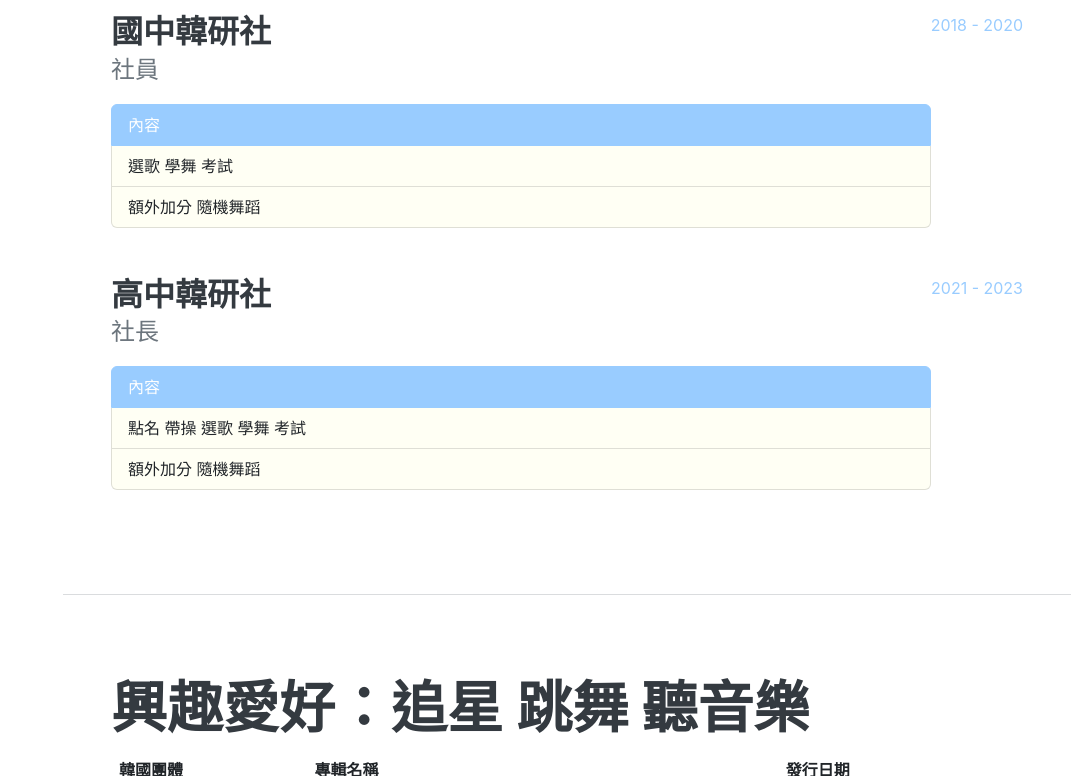
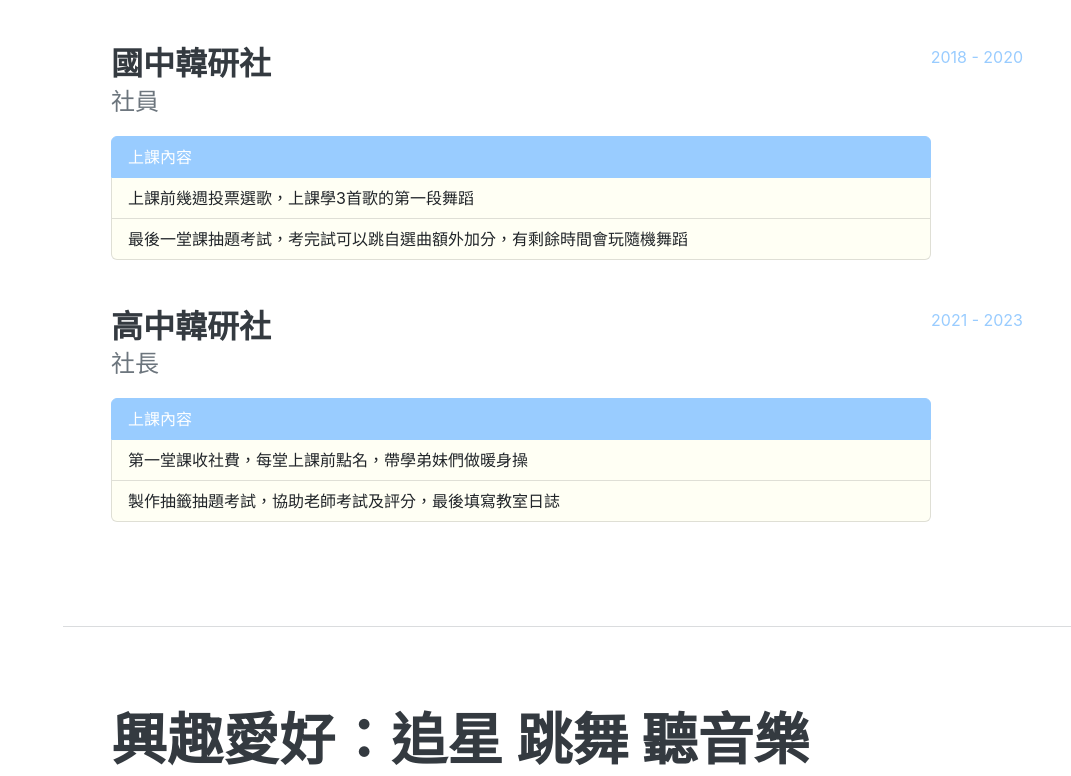
Before and after one commit to chuangziyi/chuangziyi.github.io, a plain HTML site: page index.html in a window 1280 px wide. Shown: the part 2024-2800 px from the top of the page, without its empty margins (209-1280 px from the left). Drawn offline with nearby package versions, Linux system fonts and the light colour scheme; a web font is replaced by a local one.

Commit message:
66666666666666

```diff
--- a/css/mystyles.css
+++ b/css/mystyles.css
@@ -47,7 +47,7 @@ section#about.resume-section{
 .chloeserif{
   font-family: "Noto Serif TC", serif;
   font-weight: 900;
-  width: 50%;
+  width:60%;
 }
 
 .chloehl{
@@ -60,3 +60,7 @@ section#about.resume-section{
     background-size: cover;
     background-repeat: no-repeat;
 }
+
+.chloeth{
+    font-size: 150%;
+}
--- a/index.html
+++ b/index.html
@@ -48,10 +48,10 @@
                         <span class="text-primary">chloe</span>
                     </h1>
                     <div class="subheading mb-5" class="chloelink">
-                        追星使我窮，卻使我心靈富足
-                        <a href="mailto:name@email.com" class="chloelink">chloe950116@email.com</a>
+                        人生只缺三張票，門票機票和鈔票
+                        <a href="mailto:name@email.com" class="chloelink">chloe950116@gmail.com</a>
                     </div>
-                    <p class="lead mb-5 chloeserif">貨真價實K-pop人，在韓娛圈混了快10年，人生大概有百分之九十都在追星，追星追到腦袋好像有點秀逗秀逗，為了賺追星錢是個可憐打工仔，喜歡衝韓國線下演唱會，曾經在-6度的天氣熬夜排演唱會限定周邊，有時候會接一些演唱會周邊代購。</p>
+                    <p class="lead mb-5 chloeserif">貨真價實K-pop人，在韓娛圈混了快10年，人生大概有百分之九十都在追星，追星追到腦袋好像有點秀逗秀逗，為了賺追星錢是個可憐打工仔，喜歡衝韓國線下演唱會，曾經在零下6度的天氣熬夜排演唱會限定周邊，好像排了四五個小時超有病，有時候會接一些演唱會周邊代購。喜歡跳舞也喜歡韓團刀群舞，以前很常和朋友相約在爵士廣場練舞，會接韓團舞蹈cover拍攝，也在演唱會場外拍攝過cover舞蹈。</p>
                 </div>
             </section>
             <hr class="m-0" />
@@ -93,9 +93,9 @@
                             <h3 class="mb-0">國中韓研社</h3>
                             <div class="subheading mb-3">社員</div>
                             <ol class="list-group">
-                                <li class="list-group-item active">內容</li>
-                                <li class="list-group-item">選歌 學舞 考試</li>
-                                <li class="list-group-item">額外加分 隨機舞蹈</li>
+                                <li class="list-group-item active">上課內容</li>
+                                <li class="list-group-item">上課前幾週投票選歌，上課學3首歌的第一段舞蹈</li>
+                                <li class="list-group-item">最後一堂課抽題考試，考完試可以跳自選曲額外加分，有剩餘時間會玩隨機舞蹈</li>
                             </ol>
                         </div>
                         <div class="flex-shrink-0"><span class="text-primary">2018 - 2020</span></div>
@@ -105,9 +105,9 @@
                             <h3 class="mb-0">高中韓研社</h3>
                             <div class="subheading mb-3">社長</div>
                             <ol class="list-group">
-                                <li class="list-group-item active">內容</li>
-                                <li class="list-group-item">點名 帶操 選歌 學舞 考試</li>
-                                <li class="list-group-item">額外加分 隨機舞蹈</li>
+                                <li class="list-group-item active">上課內容</li>
+                                <li class="list-group-item">第一堂課收社費，每堂上課前點名，帶學弟妹們做暖身操</li>
+                                <li class="list-group-item">製作抽籤抽題考試，協助老師考試及評分，最後填寫教室日誌</li>
                             </ol>
                         </div>
                         <div class="flex-shrink-0"><span class="text-primary">2021 - 2023</span></div>
@@ -121,9 +121,9 @@
                     <h2 class="mb-５">興趣愛好：追星 跳舞 聽音樂</h2>
                     <table class="table">
                         <tr>
-                            <th>韓國團體</th>
-                            <th>專輯名稱</th>
-                            <th>發行日期</th>
+                            <th class="chloeth">韓國團體</th>
+                            <th class="chloeth">專輯名稱</th>
+                            <th class="chloeth">發行日期</th>
                         </tr>
                         <tr>
                             <td>TXT</td>
```
Also changed, not shown: css/styles.css.
